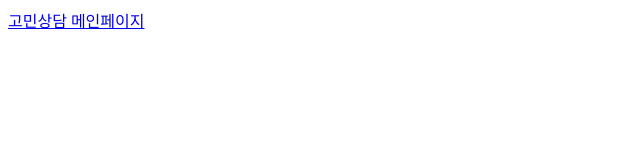
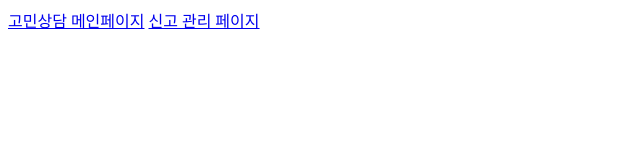
Before and after one commit to ByeongwooAn/Counseling_Community, a plain HTML site: page index.html in a window 1280 px wide. Shown: the whole page, without its empty margins (0-640 px from the left). Drawn offline with Linux system fonts and the light colour scheme.

Commit message:
신고페이지 메인페이지와 연결

```diff
--- a/index.html
+++ b/index.html
@@ -8,6 +8,7 @@
         <a href="login/register.html"></a>
         <a href="login/resign.html"></a>
         <a href="./counsel/mainpage.html">고민상담 메인페이지</a>
+        <a href="./Management/repot_management.html">신고 관리 페이지</a>
     </head>
     <body></body>
 </html>
```
Lines whose indentation alone changed are shown as unchanged.
